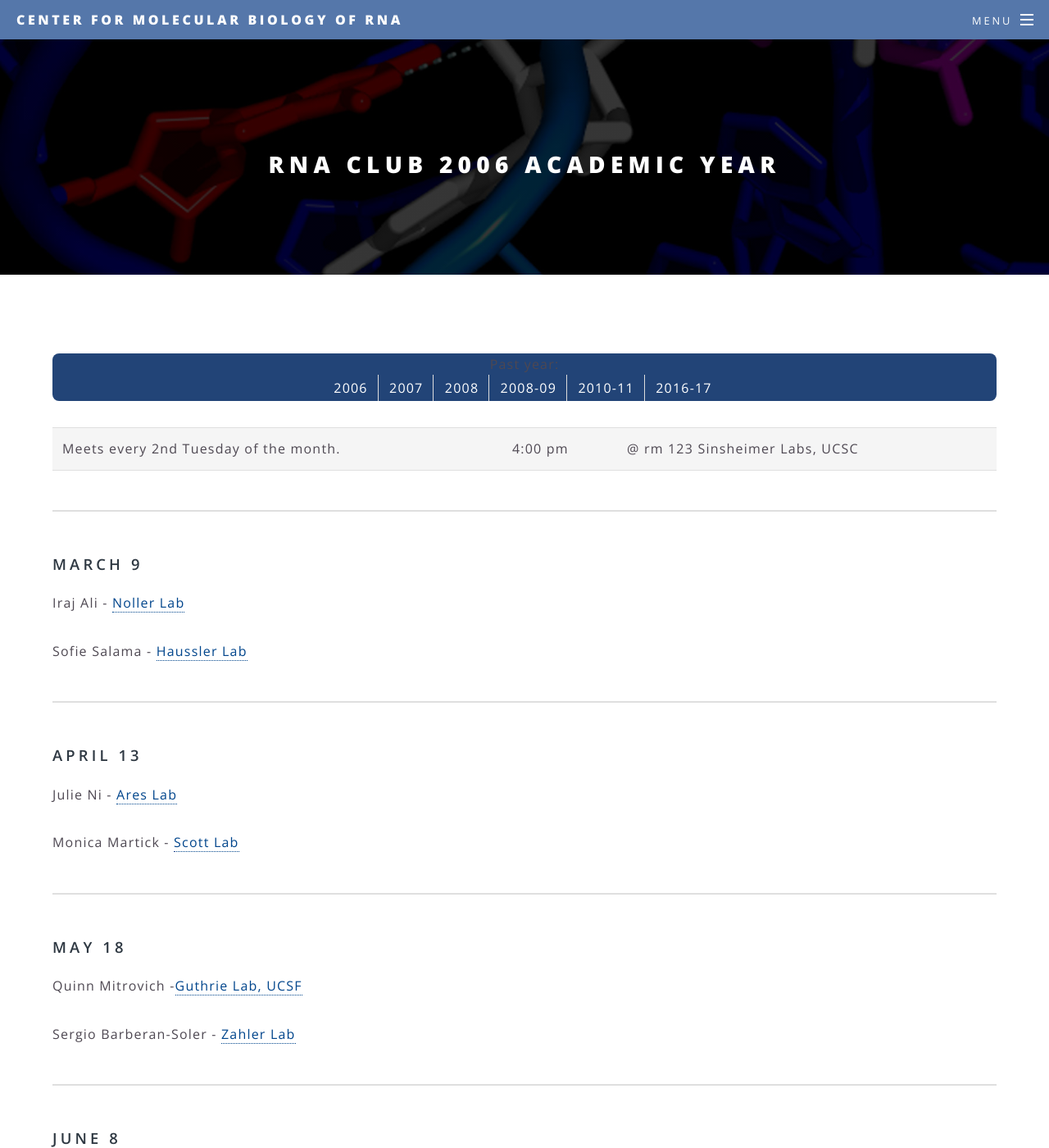
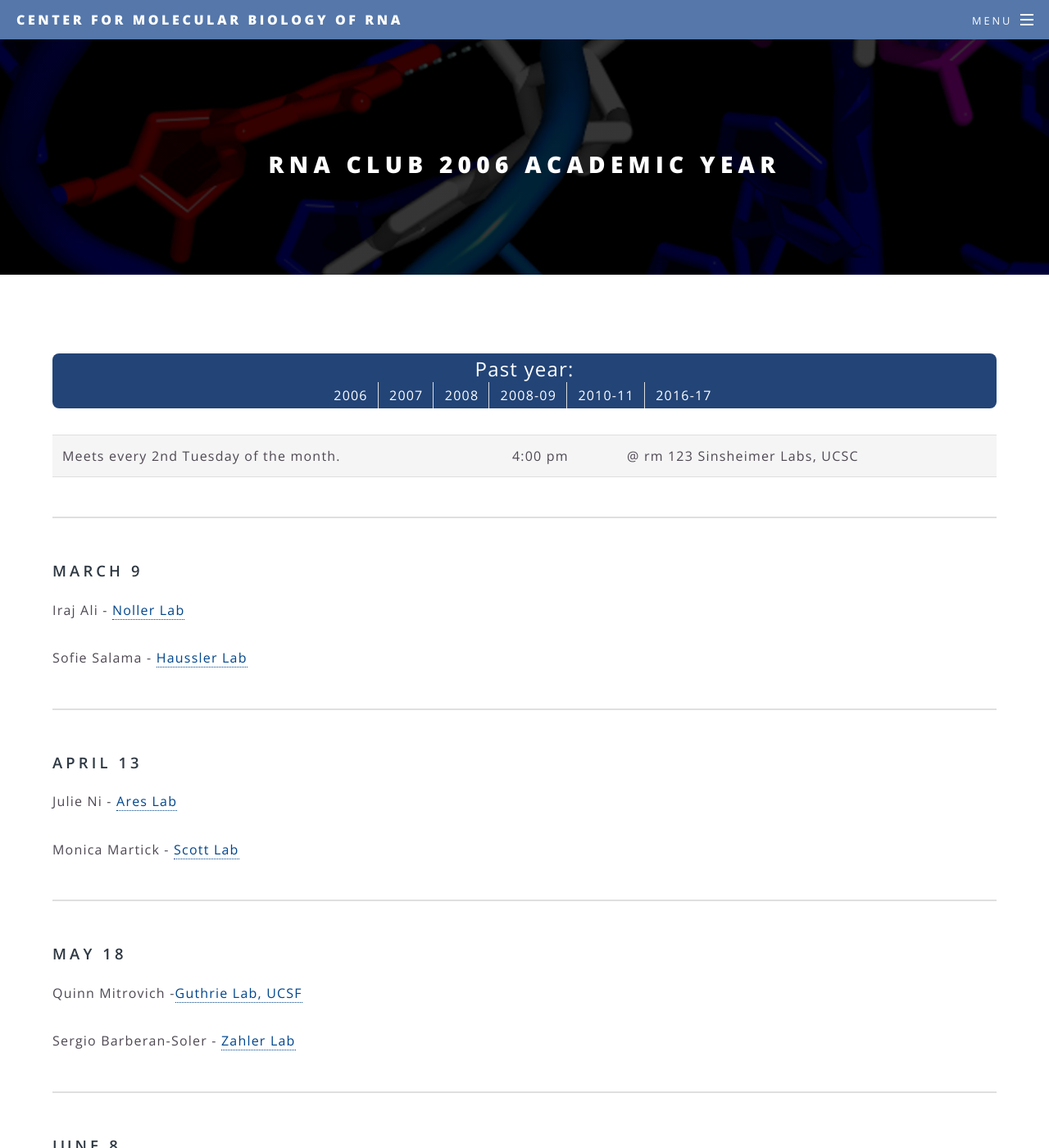
Before and after one commit to luckyluke007/RNA-master, a Jekyll site: the page built from rna-club-06.md, in a window 1280 px wide and 1400 px high. Shown: the whole window at 82% size. Built offline with Jekyll 4.4.1, drawn with Linux system fonts in a browser that asks for light colours.

```diff
--- a/_includes/nra-club-nav.html
+++ b/_includes/nra-club-nav.html
@@ -1,5 +1,5 @@
 <div class="rna-drop-btn-container ">
-  Past year:
+  <span>Past year:</span>
   <ul class="rna-dropdown">
       <li><a href="rna-club-2006.html">2006</a></li>
       <li><a href="rna-club-2007.html">2007</a></li>
--- a/css/main.scss
+++ b/css/main.scss
@@ -1966,6 +1966,7 @@ blockquote ul:after {
   display: block;
   border-radius: .5em;
   width: 100%;
+  padding: .35em .25em 0;
   background: #247;
   text-align: center;
   margin-bottom: 1em;
@@ -1975,6 +1976,10 @@ blockquote ul:after {
   	border-bottom: 0px;
   }
 
+	& span {
+		font-size: 1.5em;
+		color: #fff;
+	}
 
   & ul {
   	padding-left: 0;
```
